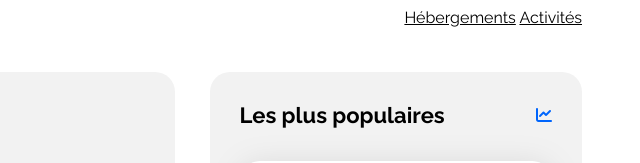
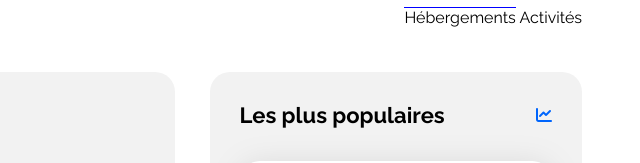
Before and after one commit to RahyanBLB/agence-3, a plain HTML site: page index.html in a window 1280 px wide. In both pictures the pointer is over the link "Hébergements". Shown: the top 163 px of the page, 640-1280 px from the left. Drawn offline with Linux system fonts and the light colour scheme.

Commit message:
modif bordure bleue

```diff
--- a/css/style.css
+++ b/css/style.css
@@ -61,9 +61,11 @@ body {
 
 .survol {
     color: black;
-}
+    text-decoration: none;
+    }
+
 .survol:hover {
-    border-top: rgb(51, 51, 183);
+  border-top: solid blue 0.1rem;
 }
 
 
```
